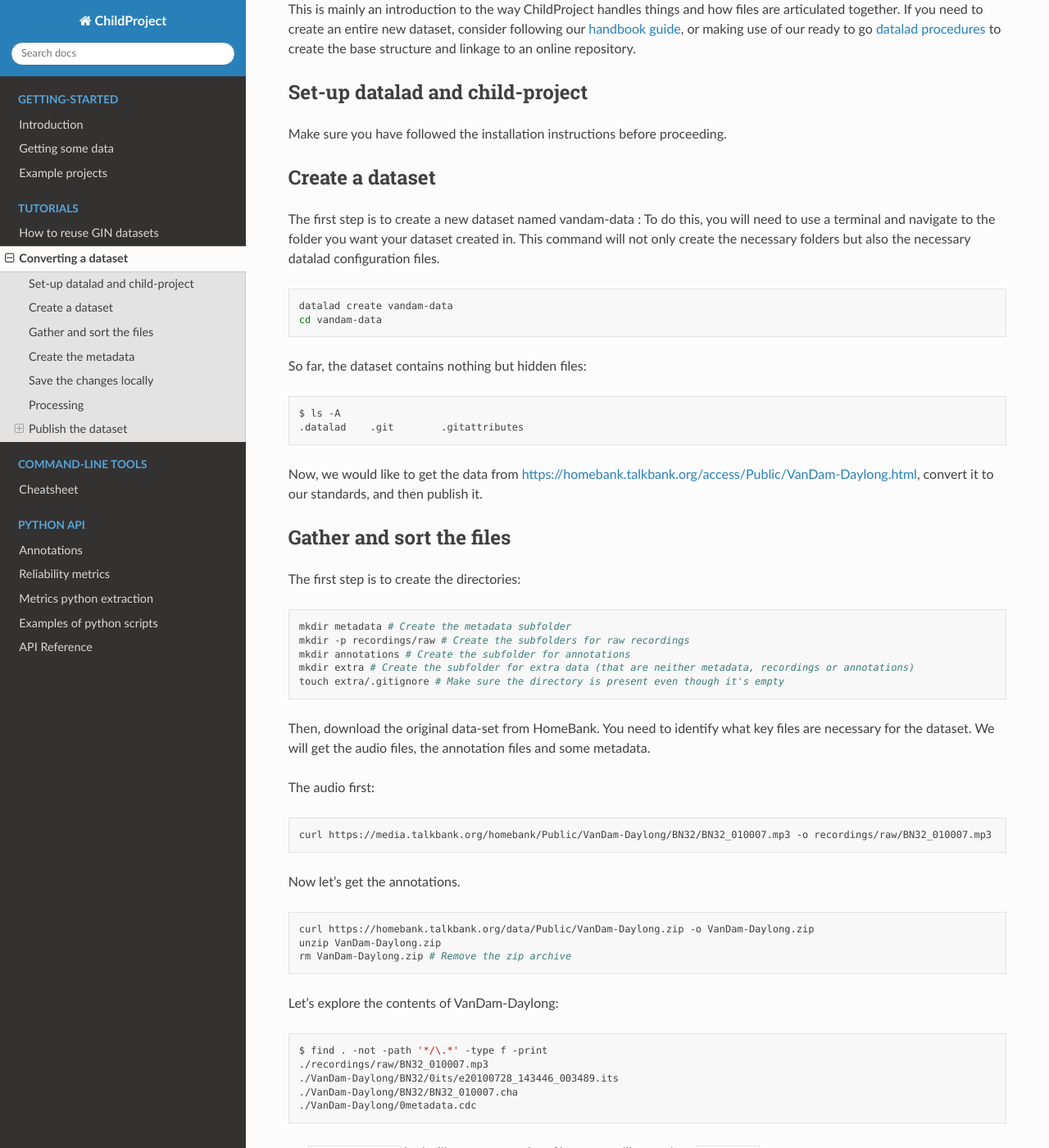
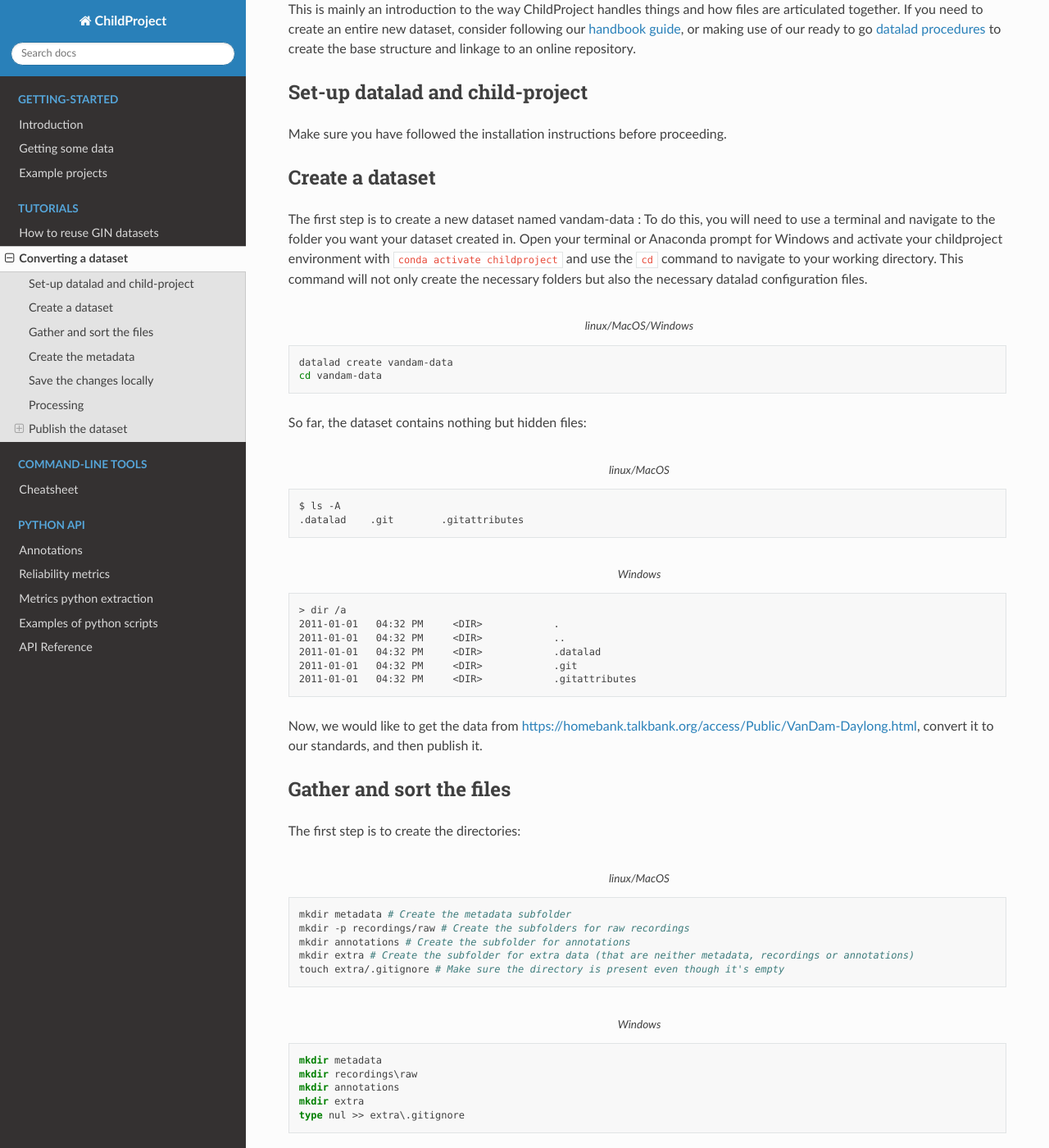
Before and after one commit to LAAC-LSCP/ChildProject, a Sphinx documentation site: the page built from docs/source/vandam.rst, in a window 1280 px wide and 1400 px high, scrolled down 232 px. Shown: the whole window at 82% size. Built offline with Sphinx 7.4.7 and the Read the Docs theme 2.0.0, drawn with Linux system fonts in a browser that asks for light colours; pages that are not in the unit, such as notebooks, are missing from menus; some of the changed text lies outside the part shown.

Commit message:
vandam tutorial support windows commands

```diff
--- a/docs/source/vandam.rst
+++ b/docs/source/vandam.rst
@@ -22,19 +22,33 @@ Create a dataset
 
 The first step is to create a new dataset named vandam-data :
 To do this, you will need to use a terminal and navigate to the folder you want your dataset created in.
+Open your terminal or Anaconda prompt for Windows and activate your childproject environment with ``conda activate childproject``
+and use the ``cd`` command to navigate to your working directory.
 This command will not only create the necessary folders but also the necessary datalad configuration files.
 
-.. code:: bash
+.. code-block:: bash
+   :caption: linux/MacOS/Windows
 
    datalad create vandam-data
    cd vandam-data
 
 So far, the dataset contains nothing but hidden files:
 
-.. code:: bash
+.. code-block:: bash
+   :caption: linux/MacOS
 
    $ ls -A
    .datalad    .git        .gitattributes
+
+.. code-block:: bat
+   :caption: Windows
+
+   > dir /a
+   2011-01-01   04:32 PM     <DIR>            .
+   2011-01-01   04:32 PM     <DIR>            ..
+   2011-01-01   04:32 PM     <DIR>            .datalad
+   2011-01-01   04:32 PM     <DIR>            .git
+   2011-01-01   04:32 PM     <DIR>            .gitattributes
 
 Now, we would like to get the data from https://homebank.talkbank.org/access/Public/VanDam-Daylong.html, convert it to our
 standards, and then publish it.
@@ -44,7 +58,8 @@ Gather and sort the files
 
 The first step is to create the directories:
 
-.. code:: bash
+.. code-block:: bash
+   :caption: linux/MacOS
 
    mkdir metadata # Create the metadata subfolder
    mkdir -p recordings/raw # Create the subfolders for raw recordings
@@ -52,26 +67,50 @@ The first step is to create the directories:
    mkdir extra # Create the subfolder for extra data (that are neither metadata, recordings or annotations)
    touch extra/.gitignore # Make sure the directory is present even though it's empty
 
+.. code-block:: bat
+   :caption: Windows
+
+   mkdir metadata
+   mkdir recordings\raw
+   mkdir annotations
+   mkdir extra
+   type nul >> extra\.gitignore
+
 Then, download the original data-set from HomeBank. You need to identify what key files are necessary for
 the dataset. We will get the audio files, the annotation files and some metadata.
 
 The audio first:
 
-.. code:: bash
+.. code-block:: bash
+   :caption: linux/MacOS
 
    curl https://media.talkbank.org/homebank/Public/VanDam-Daylong/BN32/BN32_010007.mp3 -o recordings/raw/BN32_010007.mp3
 
+.. code-block:: bat
+   :caption: Windows
+
+   curl https://media.talkbank.org/homebank/Public/VanDam-Daylong/BN32/BN32_010007.mp3 -o recordings\raw\BN32_010007.mp3
+
 Now let’s get the annotations.
 
-.. code:: bash
+.. code-block:: bash
+   :caption: linux/MacOS
 
    curl https://homebank.talkbank.org/data/Public/VanDam-Daylong.zip -o VanDam-Daylong.zip
    unzip VanDam-Daylong.zip
    rm VanDam-Daylong.zip # Remove the zip archive
 
+.. code-block:: bat
+   :caption: Windows
+
+   curl https://homebank.talkbank.org/data/Public/VanDam-Daylong.zip -o VanDam-Daylong.zip
+   tar -xf VanDam-Daylong.zip
+   del VanDam-Daylong.zip
+
 Let’s explore the contents of VanDam-Daylong:
 
-.. code:: bash
+.. code-block:: bash
+   :caption: linux/MacOS
 
    $ find . -not -path '*/\.*' -type f -print
    ./recordings/raw/BN32_010007.mp3
@@ -79,35 +118,64 @@ Let’s explore the contents of VanDam-Daylong:
    ./VanDam-Daylong/BN32/BN32_010007.cha
    ./VanDam-Daylong/0metadata.cdc
 
+.. code-block:: bat
+   :caption: Windows
+
+   > where /r VanDam-Daylong *
+   C:\Users\Loann\LAAC\vandam-data\VanDam-Daylong\0metadata.cdc
+   C:\Users\Loann\LAAC\vandam-data\VanDam-Daylong\BN32\BN32_010007.cha
+   C:\Users\Loann\LAAC\vandam-data\VanDam-Daylong\BN32\0its\e20100728_143446_003489.its
+
 -  ``0metadata.cdc1`` looks like some metadata file, so we will move it
    to ``metadata/`` :
 
-.. code:: bash
+.. code-block:: bash
+   :caption: linux/MacOS
 
    mv VanDam-Daylong/0metadata.cdc metadata/
+
+.. code-block:: bat
+   :caption: Windows
+
+   move VanDam-Daylong\0metadata.cdc metadata\
 
 -  ``BN32_010007.cha`` contains some transcriptions. Let’s create a set
    of annotations ``cha`` and move it there :
 
-.. code:: bash
+.. code-block:: bash
+   :caption: linux/MacOS
 
    mkdir -p annotations/cha/raw
    mv VanDam-Daylong/BN32/BN32_010007.cha annotations/cha/raw
+
+.. code-block:: bat
+   :caption: Windows
+
+   mkdir annotations\cha\raw
+   move VanDam-Daylong\BN32\BN32_010007.cha annotations\cha\raw
 
 -  ``e20100728_143446_003489.its`` contains diarization and other
    information such as word counts. Let’s create another set of
    annotations for it. And for the sake of consistency, we’ll rename it
    ``BN32_010007.its``.
 
-.. code:: bash
+.. code-block:: bash
+   :caption: linux/MacOS
 
    mkdir -p annotations/its/raw
    mv VanDam-Daylong/BN32/0its/e20100728_143446_003489.its annotations/its/raw/BN32_010007.its
 
+.. code-block:: bat
+   :caption: Windows
+
+   mkdir annotations\its\raw
+   move VanDam-Daylong/BN32\0its\e20100728_143446_003489.its annotations\its\raw\BN32_010007.its
+
 Now we’ve got all the files. Let’s try to run the validation on the
 dataset:
 
-.. code:: bash
+.. code-block:: bash
+   :caption: linux/MacOS/Windows
 
    $ child-project validate .
 
@@ -171,12 +239,19 @@ We have prepared it for you. Download ``recordings.csv`` :download:`here <_stati
 and save it in the ``metadata`` subfolder of your dataset.
 You can check its content by issuing the following command:
 
-.. code:: bash
+.. code-block:: bash
+   :caption: linux/MacOS
 
    $ cat metadata/recordings.csv
    experiment,child_id,date_iso,start_time,recording_device_type,recording_filename
    vandam-daylong,1,2010-07-24,11:58,lena,BN32_010007.mp3
 
+.. code-block:: bat
+   :caption: Windows
+
+   > type metadata\recordings.csv
+   experiment,child_id,date_iso,start_time,recording_device_type,recording_filename
+   vandam-daylong,1,2010-07-24,11:58,lena,BN32_010007.mp3
 
 Now, let us proceed to the children metadata.
 The only fields that are required are:
@@ -203,16 +278,25 @@ We have prepared it for you. Download ``children.csv`` :download:`here <_static/
 and save it in the ``metadata`` subfolder of your dataset.
 You can check its content by issuing the following command:
 
-.. code:: bash
+.. code-block:: bash
+   :caption: linux/MacOS
 
    $ cat metadata/children.csv
+   experiment,child_id,child_dob,dob_criterion,dob_accuracy
+   vandam-daylong,1,2009-07-24,extrapolated,month
+
+.. code-block:: bat
+   :caption: Windows
+
+   > type metadata\children.csv
    experiment,child_id,child_dob,dob_criterion,dob_accuracy
    vandam-daylong,1,2009-07-24,extrapolated,month
 
 We can now make sure that they are no errors by running the validation
 command again:
 
-.. code:: bash
+.. code-block:: bash
+   :caption: linux/MacOS/Windows
 
    child-project validate .
 
@@ -255,7 +339,8 @@ save <http://docs.datalad.org/en/stable/generated/man/datalad-save.html>`__.
 ``git commit`` in one go. It decides, based on the rules in
 ``.gitattributes``, whether to store files with git or git-annex.
 
-::
+.. code-block:: bash
+   :caption: linux/MacOS/Windows
 
    datalad save . -m "first commit"
 
@@ -269,21 +354,35 @@ You can do some processing on the dataset. For instance, you can compute
 the duration of the recording, and update the metadata with this
 information. This is easily done with:
 
-.. code:: bash
+.. code-block:: bash
+   :caption: linux/MacOS/Windows
 
    child-project compute-durations .
 
+.. warning::
+
+   We are currently aware of a problem with the ``compute-duration`` command on Windows systems and are working on fixing it, it is likely this will fail for now.
+
 Now ``metadata/recordings.csv`` became:
 
-.. code:: bash
+.. code-block:: bash
+   :caption: linux/MacOS
 
    $ cat metadata/recordings.csv
    experiment,child_id,date_iso,start_time,recording_device_type,recording_filename,duration
    vandam-daylong,1,2010-07-24,11:58,lena,BN32_010007.mp3,50464512
 
+.. code-block:: bat
+   :caption: Windows
+
+   > type metadata\recordings.csv
+   experiment,child_id,date_iso,start_time,recording_device_type,recording_filename,duration
+   vandam-daylong,1,2010-07-24,11:58,lena,BN32_010007.mp3,50464512
+
 You can also convert and index the its annotation:
 
-.. code:: bash
+.. code-block:: bash
+   :caption: linux/MacOS
 
    child-project import-annotations . --set its \
      --recording_filename BN32_010007.mp3 \
@@ -293,9 +392,21 @@ You can also convert and index the its annotation:
      --raw_filename BN32_010007.its \
      --format its
 
+.. code-block:: bat
+   :caption: Windows
+
+   child-project import-annotations . --set its ^
+   --recording_filename BN32_010007.mp3 ^
+   --time_seek 0 ^
+   --range_onset 0 ^
+   --range_offset 50464512 ^
+   --raw_filename BN32_010007.its ^
+   --format its
+
 And save the changes again:
 
-.. code:: bash
+.. code-block:: bash
+   :caption: linux/MacOS/Windows
 
    datalad save . -m "its"
 
```
